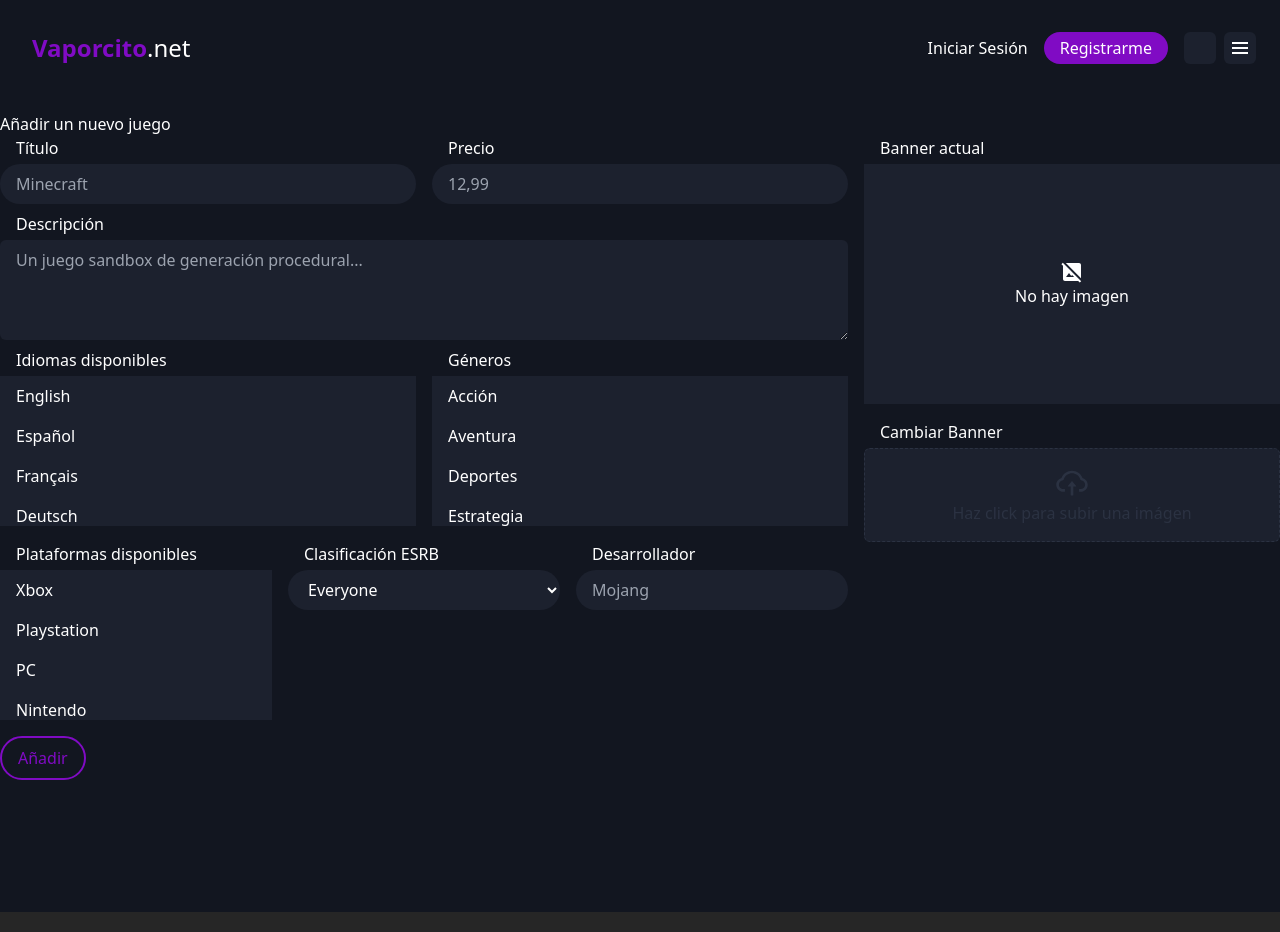
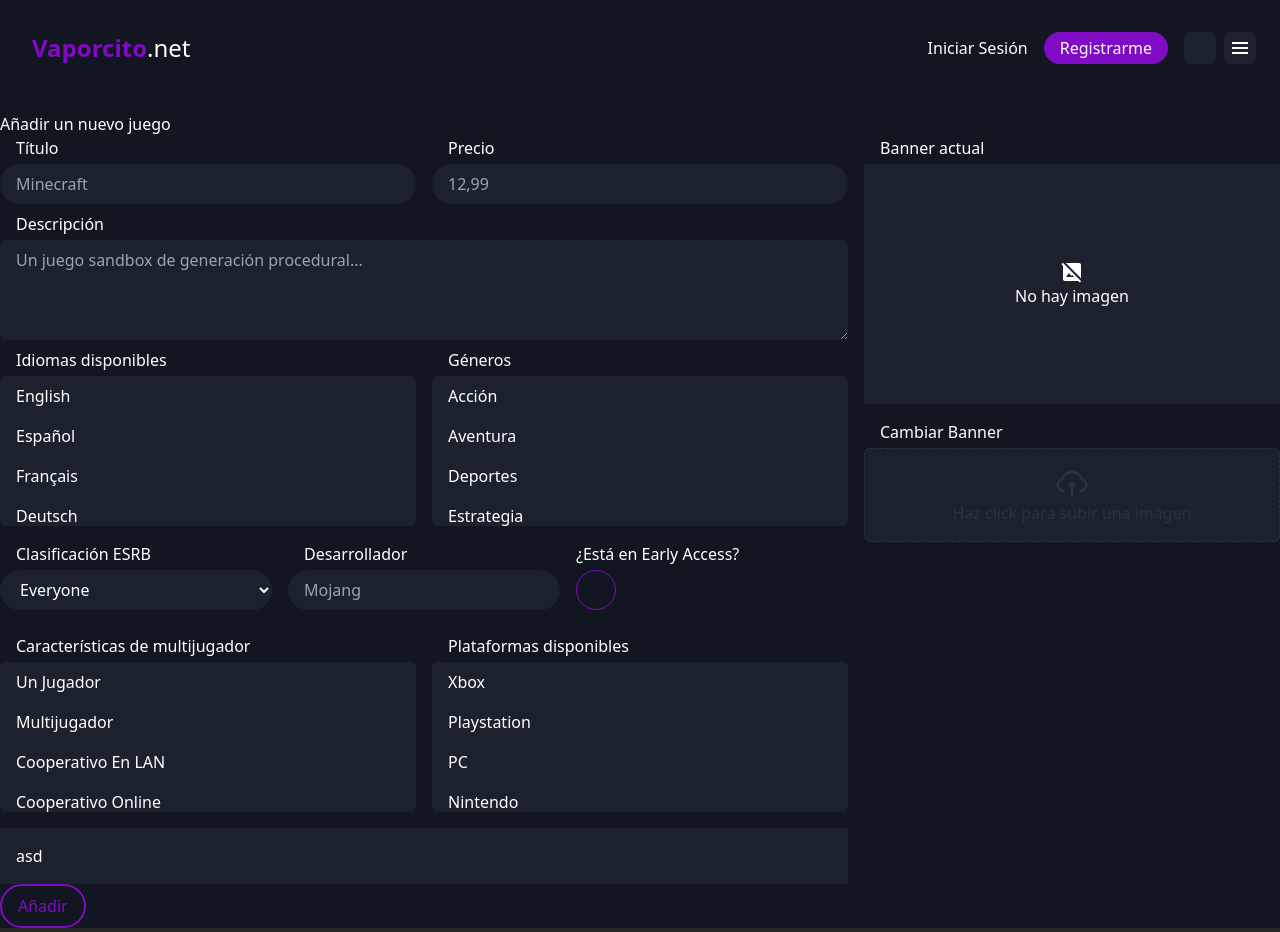
Before and after one commit to mathiascianni/vaporcito, a React (Vite) app: page /admin/create-game in a window 1280 px wide. Shown: the top 932 px of the page. Built offline with nearby package versions, Linux system fonts and the light colour scheme; some icons are missing.

Commit message:
feat: add isEarlyAcces button

```diff
--- a/src/components/Input.jsx
+++ b/src/components/Input.jsx
@@ -1,5 +1,5 @@
 import { AiOutlineCloudUpload } from "react-icons/ai";
-const Input = ({ children, name, type = "text", placeholder, change, value, id, checkboxes }) => {
+const Input = ({ children, name, type = "text", placeholder, change, value, id, checkboxes, checked=false }) => {
     const labelStyles = "pl-4 mb-1";
     const inputStyles = "bg-input px-4 py-2 rounded-full mb-2 focus:outline-none focus:ring-2 focus:ring-primary";
 
@@ -33,6 +33,23 @@
         )
     }
 
+    if (type === "square") {
+        return (
+            <div>
+                <input
+                    type="checkbox"
+                    id={id}
+                    name={name}
+                    className="hidden peer"
+                    onChange={change}
+                    value={id}
+                    checked={checked}
+                />
+                <label htmlFor={id} className="w-10 aspect-square border border-primary peer-checked:bg-primary hover:bg-input-light transition peer-checked:text-white flex items-center justify-center cursor-pointer rounded-full">{checked ? value : ""}</label>
+            </div>
+        )
+    }
+
     return (
         <div className="inline-flex flex-col w-full">
             <label htmlFor={id} className={labelStyles}>{children}</label>
--- a/src/components/SelectorWithBadges.jsx
+++ b/src/components/SelectorWithBadges.jsx
@@ -5,7 +5,7 @@
         <>
             <p className="pl-4 mb-1">{title}</p>
 
-            <div className="overflow-y-scroll max-h-[150px] capitalize">
+            <div className="overflow-y-scroll max-h-[150px] capitalize rounded-md">
                 {inputValues.map((val) => (
                     <Input key={val.id} type="checkbox" name={name} id={name+val.id} value={val.name} checkboxes={checkboxes} change={() => handleChange(badges, setArray, val.code, name+val.id)} />
                 ))}
--- /dev/null
+++ b/src/components/SquareSelector.jsx
@@ -0,0 +1,14 @@
+import { Input } from "./_index";
+const SquareSelector = ({ name, content, checkboxes, handleChange, title, toggle }) => {
+
+    return (
+        <>
+            <p className="mb-1">{title}</p>
+
+            <Input type="square" name={name} id={name} value={content} checkboxes={checkboxes} change={() => handleChange(!toggle)} checked={toggle} />
+
+        </>
+    );
+}
+
+export default SquareSelector;
--- a/src/components/_index.js
+++ b/src/components/_index.js
@@ -12,6 +12,7 @@
 import TextArea from "./TextArea";
 import SelectorWithBadges from "./SelectorWithBadges";
 import InputErrorNotification from "./InputErrorNotification";
+import SquareSelector from "./SquareSelector";
 
 // Admin components
 import AdminCard from "./admin/AdminCard";
@@ -30,5 +31,6 @@
     ModalNotification,
     TextArea,
     SelectorWithBadges,
-    InputErrorNotification
+    InputErrorNotification,
+    SquareSelector
 }
--- /dev/null
+++ b/src/constants/gameplayTags.js
@@ -0,0 +1,39 @@
+const gameplayTags = [
+    {
+        name: "Un jugador",
+        code: "singleplayer",
+        id: 1
+    },
+    {
+        name: "Multijugador",
+        code: "multiplayer",
+        id: 2
+    },
+    {
+        name: "Cooperativo en LAN",
+        code: "cooplan",
+        id: 3
+    },
+    {
+        name: "Cooperativo online",
+        code: "onlinecoop",
+        id: 4
+    },
+    {
+        name: "Multijugador masivo",
+        code: "mmorpg",
+        id: 5
+    },
+    {
+        name: "Cooperativo a pantalla dividida",
+        code: "splitscreen",
+        id: 6
+    },
+    {
+        name: "Multijugador multiplataforma",
+        code: "crossplay",
+        id: 7
+    }
+]
+
+export default gameplayTags;
--- a/src/pages/admin/CreateGame.jsx
+++ b/src/pages/admin/CreateGame.jsx
@@ -1,5 +1,5 @@
 //Components
-import { Button, Input, TextArea, SelectorWithBadges, InputErrorNotification } from "../../components/_index";
+import { Button, Input, TextArea, SelectorWithBadges, InputErrorNotification, SquareSelector } from "../../components/_index";
 
 //Firebase
 import { addDoc, collection } from "firebase/firestore";
@@ -12,15 +12,19 @@
 
 //Utils
 import { generateNewImageName } from "../../utils/generateNewImageName";
+import ErrorHandler from "../../utils/ErrorHandler";
+
+//Constants
 import allLangs from "../../constants/allLangs";
 import allPlatforms from "../../constants/allPlatforms";
 import allGenres from "../../constants/allGenres";
 import esrbRating from "../../constants/esrbRating";
-import ErrorHandler from "../../utils/ErrorHandler";
 import validationRules from "../../constants/validationRules";
+import gameplayTags from "../../constants/gameplayTags";
 
 //Icons
 import { MdHideImage } from "react-icons/md";
+import { AiOutlineCheck } from "react-icons/ai";
 
 const CreateGame = () => {
 
@@ -33,7 +37,9 @@
     const [esrb, setEsrb] = useState("e");
     const [platforms, setPlatforms] = useState([]);
     const [developer, setDeveloper] = useState("");
-    //Lanzamiento, Características de multijugador, Es early access, Etiquetas, Specs
+    const [multiplayer, setMultiplayer] = useState([]);
+    const [isEarlyAccess, setIsEarlyAccess] = useState(false);
+    //Lanzamiento, Es early access, Etiquetas, Specs
 
     //Error handler
     const [errors, setErrors] = useState({});
@@ -69,7 +75,7 @@
 
             setErrors({});
 
-            //Image handler
+            //Banner image handler
             const storageRef = ref(storage, `images/${generateNewImageName(imageUpload.name, currentDateTime)}`);
             const uploadImg = await uploadBytes(storageRef, imageUpload);
             const downloadURL = await getDownloadURL(uploadImg.ref);
@@ -84,6 +90,8 @@
                 esrb: esrb,
                 platforms: platforms,
                 developer: developer,
+                isEarlyAccess: isEarlyAccess,
+                multiplayer: multiplayer,
                 imgUrl: downloadURL
             });
 
@@ -97,6 +105,7 @@
             setPlatforms([]);
             setDeveloper("");
             setCheckboxes([]);
+            setIsEarlyAccess(false);
         } catch (error) {
             console.error(error.message);
         }
@@ -110,7 +119,13 @@
         } else {
             newArray.splice(index, 1);
         }
-        setCheckboxes([...checkboxes, name]);
+
+        const nameIndex = checkboxes.indexOf(name);
+        if (nameIndex === -1) {
+            setCheckboxes([...checkboxes, name]);
+        } else {
+            setCheckboxes(checkboxes.filter((checkbox) => checkbox !== name));
+        }
         setArray(newArray);
     }
 
@@ -126,11 +141,11 @@
                 <form onSubmit={handleSubmit} className="col-span-2">
                     <div className="w-full flex gap-4">
                         <div className="w-full">
-                            <Input type="text" name="title" placeholder="Minecraft" change={(e) => setTitle(e.target.value)} value={title}>Título</Input>
+                            <Input type="text" name="title" placeholder="Minecraft" id="title" change={(e) => setTitle(e.target.value)} value={title}>Título</Input>
                             <InputErrorNotification errors={errors} field="title" />
                         </div>
                         <div className="w-full">
-                            <Input type="number" name="price" placeholder="12,99" change={(e) => setPrice(Number(e.target.value))} value={price}>Precio</Input>
+                            <Input type="number" name="price" placeholder="12,99" id="price" change={(e) => setPrice(Number(e.target.value))} value={price}>Precio</Input>
                             <InputErrorNotification errors={errors} field="price" />
                         </div>
                     </div>
@@ -153,12 +168,8 @@
                     </div>
                     <div className="grid grid-cols-3 gap-4 mb-4">
                         <div>
-                            <SelectorWithBadges title="Plataformas disponibles" inputValues={allPlatforms} name="platforms" handleChange={handleArrayChange} setArray={setPlatforms} badges={platforms} checkboxes={checkboxes} />
-                            <InputErrorNotification errors={errors} field="platforms" />
-                        </div>
-                        <div>
                             <p className="pl-4 mb-1">Clasificación ESRB</p>
-                            <select name="esrb" id="esrb" className="bg-input px-4 py-2 rounded-full w-full mb-2 focus:outline-none focus:ring-2 focus:ring-primary" value={esrb} onChange={(e) => setEsrb(e.target.value)}>
+                            <select name="esrb" id="esrb" className="bg-input cursor-pointer px-4 py-2 rounded-full w-full mb-2 focus:outline-none focus:ring-2 focus:ring-primary" value={esrb} onChange={(e) => setEsrb(e.target.value)}>
                                 {esrbRating.map((esrb) => (
                                     <option key={esrb.id} value={esrb.code}>{esrb.name}</option>
                                 ))}
@@ -166,12 +177,26 @@
                             <InputErrorNotification errors={errors} field="esrb" />
                         </div>
                         <div>
-                            <Input type="text" name="developer" placeholder="Mojang" change={(e) => setDeveloper(e.target.value)} value={developer}>Desarrollador</Input>
+                            <Input type="text" name="developer" placeholder="Mojang" id="developer" change={(e) => setDeveloper(e.target.value)} value={developer}>Desarrollador</Input>
                             <InputErrorNotification errors={errors} field="developer" />
+                        </div>
+                        <div>
+                            <SquareSelector name="isEarlyAccess" content={<AiOutlineCheck />} checkboxes={checkboxes} handleChange={setIsEarlyAccess} title="¿Está en Early Access?" toggle={isEarlyAccess} />
+                        </div>
+                    </div>
+                    <div className="flex gap-4 mb-4">
+                        <div className="w-full">
+                            <SelectorWithBadges title="Características de multijugador" inputValues={gameplayTags} name="multiplayer" handleChange={handleArrayChange} setArray={setMultiplayer} badges={multiplayer} checkboxes={checkboxes} />
+                        </div>
+                        <div className="w-full">
+                            <SelectorWithBadges title="Plataformas disponibles" inputValues={allPlatforms} name="platforms" handleChange={handleArrayChange} setArray={setPlatforms} badges={platforms} checkboxes={checkboxes} />
+                            <InputErrorNotification errors={errors} field="platforms" />
                         </div>
                     </div>
 
-
+                    <div className="w-full bg-input p-4">
+                        asd
+                    </div>
                     <Button type="submit">Añadir</Button>
                 </form>
                 <div>
```
